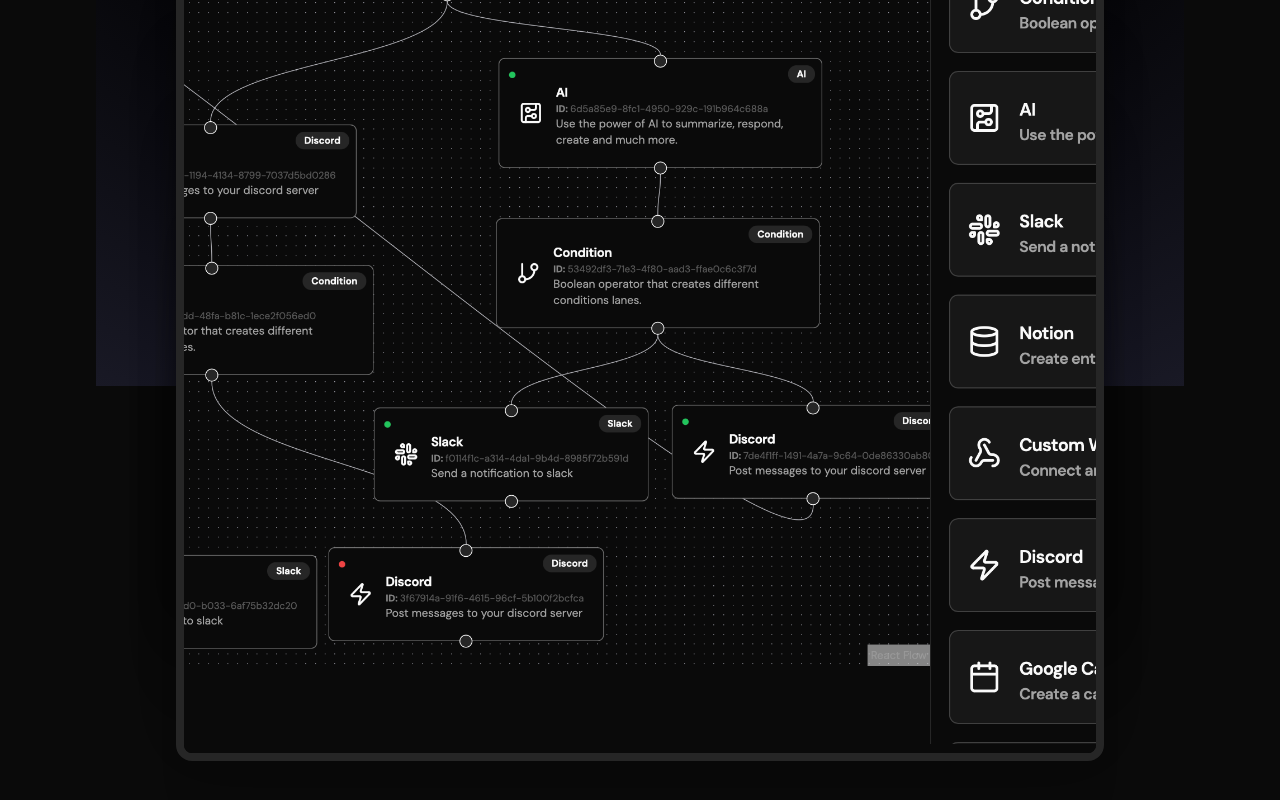
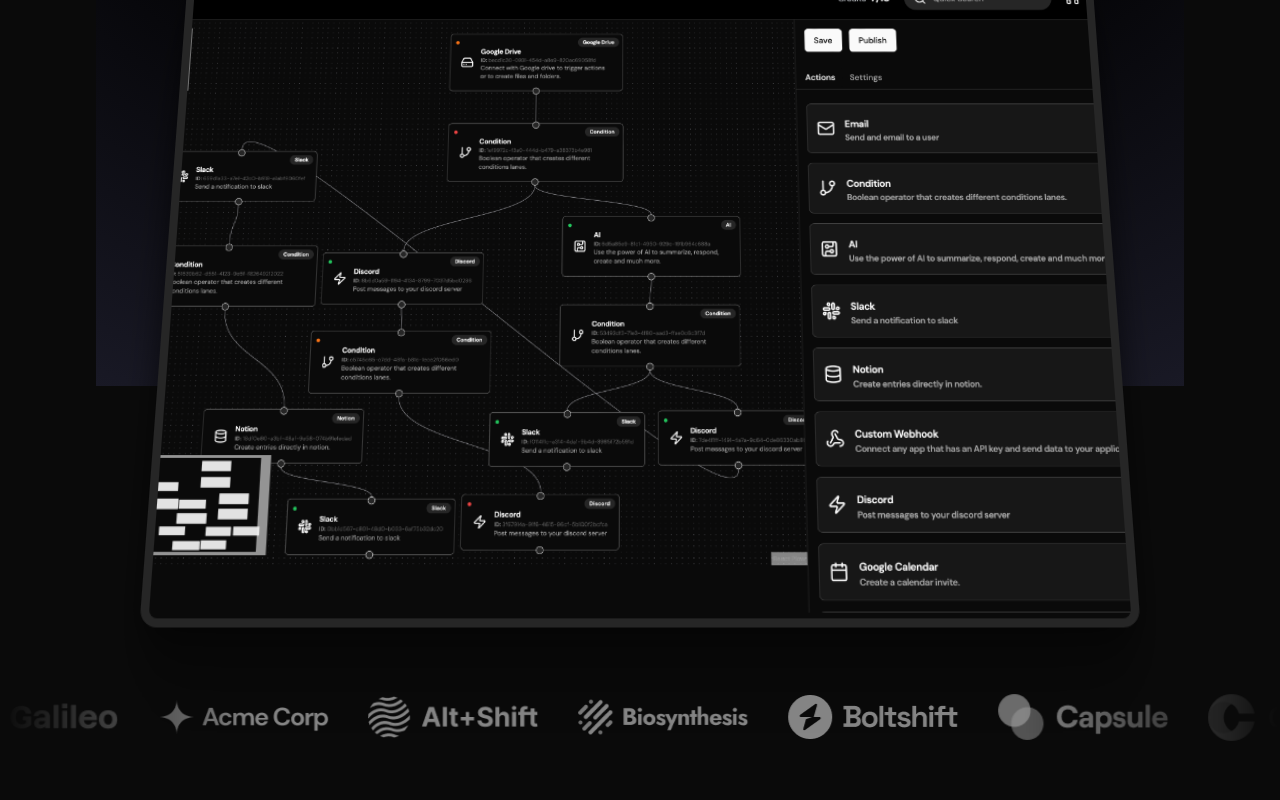
Before and after one commit to 5ecurealf/Automate-app, a Next.js app: page / in a window 1280 px wide. Shown: the part 510-1310 px from the top of the page. Built offline with nearby package versions, Linux system fonts and the light colour scheme.

Commit message:
feat(authentication): - Adding Infinite Moving Cards from aceternity & customised it https://ui.aceternity.com/components/infinite-moving-cards - Banner of logos scroll horizontally across the screen

```diff
--- a/src/app/page.tsx
+++ b/src/app/page.tsx
@@ -1,6 +1,8 @@
 import { ContainerScroll } from "@/components/global/container-scroll-animation";
+import { InfiniteMovingCards } from "@/components/global/infinite-moving-cards";
 import Navbar from "@/components/global/navbar";
 import { Button } from "@/components/ui/button";
+import { clients } from "@/lib/constants";
 import Image from "next/image";
 
 export default function Home() {
@@ -29,6 +31,12 @@
           ></ContainerScroll>
         </div>
       </section>
+      <InfiniteMovingCards
+        className="md:mt-[18rem] mt-[-100px]"
+        items={clients}
+        direction="right"
+        speed="slow"
+      />
     </main>
   );
 }
--- /dev/null
+++ b/src/components/global/infinite-moving-cards.tsx
@@ -0,0 +1,102 @@
+"use client";
+
+import { cn } from "@/lib/utils";
+import Image from "next/image";
+import React, { useEffect, useState } from "react";
+
+export const InfiniteMovingCards = ({
+  items,
+  direction = "left",
+  speed = "fast",
+  pauseOnHover = true,
+  className,
+}: {
+  items: {
+    href: string;
+  }[];
+  direction?: "left" | "right";
+  speed?: "fast" | "normal" | "slow";
+  pauseOnHover?: boolean;
+  className?: string;
+}) => {
+  const containerRef = React.useRef<HTMLDivElement>(null);
+  const scrollerRef = React.useRef<HTMLUListElement>(null);
+
+  useEffect(() => {
+    addAnimation();
+  }, []);
+
+  const [start, setStart] = useState(false);
+  function addAnimation() {
+    if (containerRef.current && scrollerRef.current) {
+      const scrollerContent = Array.from(scrollerRef.current.children);
+
+      scrollerContent.forEach((item) => {
+        const duplicatedItem = item.cloneNode(true);
+        if (scrollerRef.current) {
+          scrollerRef.current.appendChild(duplicatedItem);
+        }
+      });
+
+      getDirection();
+      getSpeed();
+      setStart(true);
+    }
+  }
+  const getDirection = () => {
+    if (containerRef.current) {
+      if (direction === "left") {
+        containerRef.current.style.setProperty(
+          "--animation-direction",
+          "forwards"
+        );
+      } else {
+        containerRef.current.style.setProperty(
+          "--animation-direction",
+          "reverse"
+        );
+      }
+    }
+  };
+  const getSpeed = () => {
+    if (containerRef.current) {
+      if (speed === "fast") {
+        containerRef.current.style.setProperty("--animation-duration", "20s");
+      } else if (speed === "normal") {
+        containerRef.current.style.setProperty("--animation-duration", "40s");
+      } else {
+        containerRef.current.style.setProperty("--animation-duration", "80s");
+      }
+    }
+  };
+  console.log(items);
+  return (
+    <div
+      ref={containerRef}
+      className={cn(
+        "scroller relative z-20  max-w-7xl overflow-hidden  [mask-image:linear-gradient(to_right,transparent,white_20%,white_80%,transparent)]",
+        className
+      )}
+    >
+      <ul
+        ref={scrollerRef}
+        className={cn(
+          " flex min-w-full shrink-0 gap-10 py-4 w-max flex-nowrap",
+          start && "animate-scroll ",
+          pauseOnHover && "hover:[animation-play-state:paused]"
+        )}
+      >
+        {items.map((item, idx) => (
+          <Image
+            width={170}
+            height={1}
+            src={item.href}
+            alt={item.href}
+            className=" relative rounded-2xl  object-contain opacity-50"
+            key={item.href}
+          />
+        ))}
+      </ul>
+    </div>
+  );
+};
--- /dev/null
+++ b/src/lib/constants.ts
@@ -0,0 +1,3 @@
+export const clients = [...new Array(10)].map((client, index) => ({
+  href: `/${index + 1}.png`,
+}));
```
